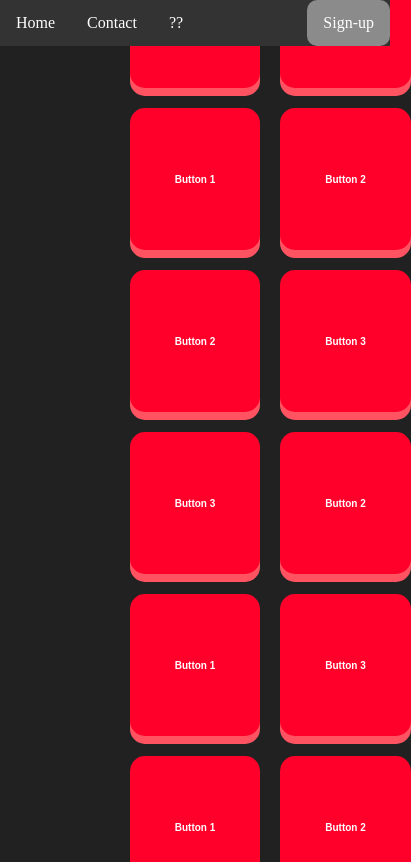
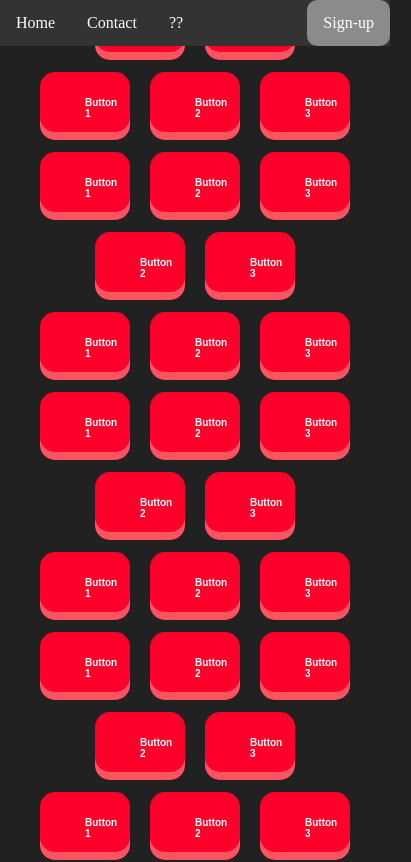
Before and after one commit to hogrider65/sip, a plain HTML site: page index.html in a window 390 px wide. Shown: the top 862 px of the page, 411 px wide, since content can reach past the window. Drawn offline with Linux system fonts and the light colour scheme.

Commit message:
Update index.html

```diff
--- a/index.html
+++ b/index.html
@@ -129,18 +129,18 @@ ul {
       .centered-button {       * Upda the width for four columns */
         padding: 15px 2px;
         font-size: 10px;
-        height:60;
-        width:80;
+        height:60px;
+        width:80px;
 
         }
 
         .row {
-    flex-direction: column;
-    align-items: center;
-  }
+  display: flex;
+  justify-content: center;
+  align-items: center;
+  height: 100vh;
+}
 
-
-      }
     }
 </style>
 
```
